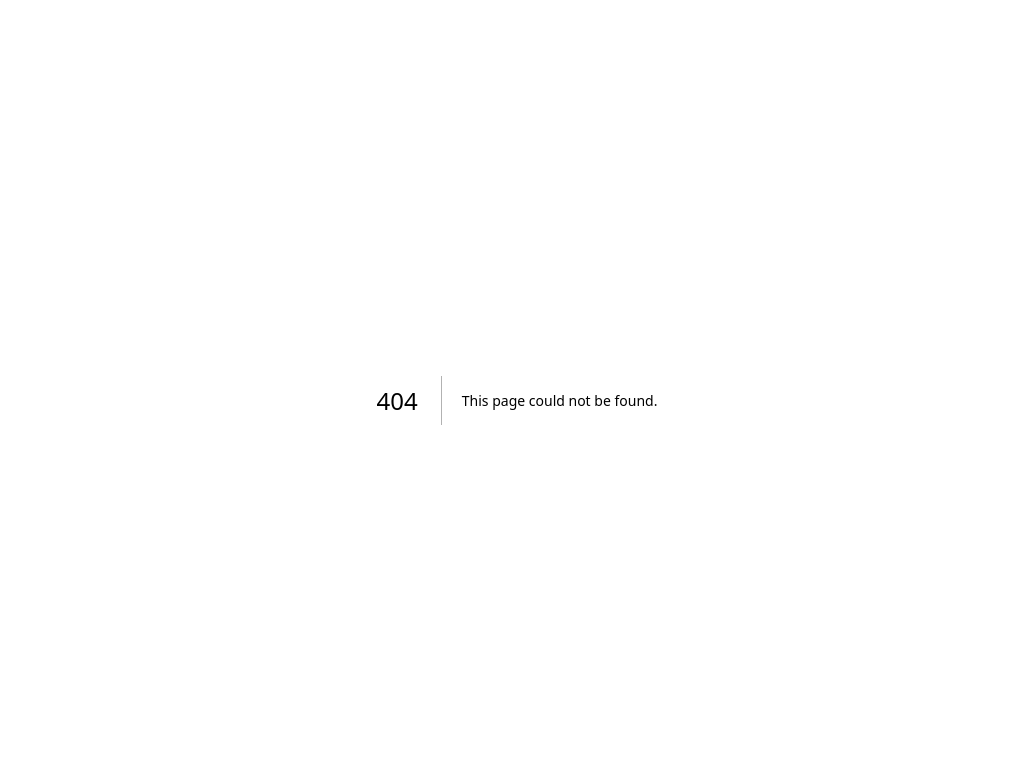
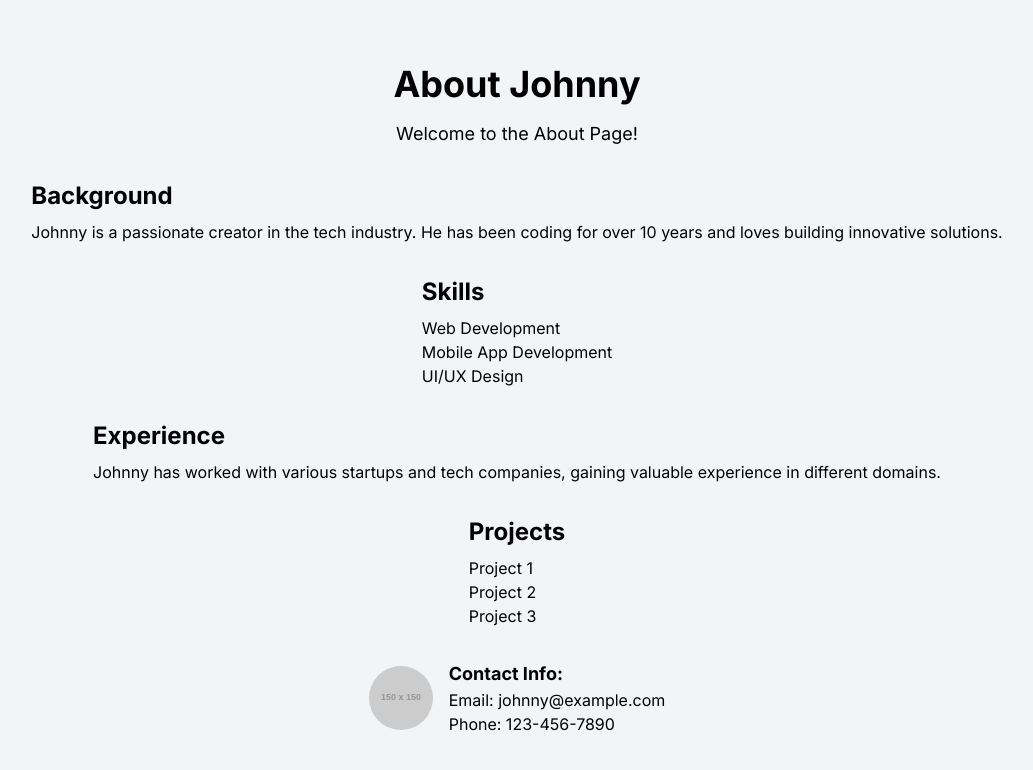
Before and after one commit to JSsquare/johnny-quest, a Next.js app: page /about in a window 1280 px wide. Before the commit this address had no page. Shown: the top 770 px of the page, without its empty margins (123-1156 px from the left). Built offline with nearby package versions, Linux system fonts and the light colour scheme.

Commit message:
First commit for johnny quest

```diff
--- /dev/null
+++ b/app/about/page.tsx
@@ -0,0 +1,59 @@
+import React from 'react'
+
+const AboutPage: React.FC = () => {
+  return (
+    <div className="h-screen bg-gray-100 flex flex-col items-center justify-center">
+      <h1 className="text-4xl font-bold mb-4">About Johnny</h1>
+      <p className="text-lg mb-8">Welcome to the About Page!</p>
+
+      <section className="mb-8">
+        <h2 className="text-2xl font-bold mb-2">Background</h2>
+        <p>
+          Johnny is a passionate creator in the tech industry. He has been
+          coding for over 10 years and loves building innovative solutions.
+        </p>
+      </section>
+
+      <section className="mb-8">
+        <h2 className="text-2xl font-bold mb-2">Skills</h2>
+        <ul>
+          <li>Web Development</li>
+          <li>Mobile App Development</li>
+          <li>UI/UX Design</li>
+        </ul>
+      </section>
+
+      <section className="mb-8">
+        <h2 className="text-2xl font-bold mb-2">Experience</h2>
+        <p>
+          Johnny has worked with various startups and tech companies, gaining
+          valuable experience in different domains.
+        </p>
+      </section>
+
+      <section className="mb-8">
+        <h2 className="text-2xl font-bold mb-2">Projects</h2>
+        <ul>
+          <li>Project 1</li>
+          <li>Project 2</li>
+          <li>Project 3</li>
+        </ul>
+      </section>
+
+      <div className="flex items-center">
+        <img
+          src="https://via.placeholder.com/150"
+          alt="Profile Picture"
+          className="rounded-full w-16 h-16 mr-4"
+        />
+        <div>
+          <p className="text-lg font-bold">Contact Info:</p>
+          <p>Email: johnny@example.com</p>
+          <p>Phone: 123-456-7890</p>
+        </div>
+      </div>
+    </div>
+  )
+}
+
+export default AboutPage
--- /dev/null
+++ b/app/components/ChatContainer.tsx
@@ -0,0 +1,43 @@
+'use client'
+import { SyntheticEvent, useState } from 'react'
+
+const ChatContainer = () => {
+  const [inputText, setInputText] = useState('')
+  const [chatHistory, setChatHistory] = useState<string[]>([])
+
+  const handleSubmit = (e: SyntheticEvent) => {
+    e.preventDefault()
+    setChatHistory((prevChatHistory) => [...prevChatHistory, inputText])
+    setInputText('')
+  }
+
+  return (
+    <div className="p-4 bg-gray-200 rounded-md h-screen w-screen">
+      <div className="flex flex-col items-end">
+        {chatHistory.map((message, index) => (
+          <div key={index} className="bg-white p-4 rounded-md shadow-md">
+            <p className="text-lg">{message}</p>
+          </div>
+        ))}
+
+        <div className="mt-4 absolute bottom-0 ">
+          <input
+            className="px-4 py-2 border border-gray-300 rounded-md"
+            type="text"
+            placeholder="Type your message..."
+            value={inputText}
+            onChange={(e) => setInputText(e.target.value)}
+          />
+          <button
+            className="mt-2 px-4 py-2 bg-blue-500 text-white rounded-md"
+            onClick={(e) => handleSubmit(e)}
+          >
+            Submit
+          </button>
+        </div>
+      </div>
+    </div>
+  )
+}
+
+export default ChatContainer
--- a/app/globals.css
+++ b/app/globals.css
@@ -1,6 +1,12 @@
 @tailwind base;
 @tailwind components;
 @tailwind utilities;
+
+@layer components {
+  .city-pill {
+    @apply fixed left-0 top-0 flex w-full justify-center border-b border-gray-300 bg-gradient-to-b from-zinc-200 pb-6 pt-8 backdrop-blur-2xl dark:border-neutral-800 dark:bg-zinc-800/30 dark:from-inherit lg:static lg:w-auto lg:rounded-xl lg:border lg:bg-gray-200 lg:p-4 lg:dark:bg-zinc-800/30;
+  }
+}
 
 :root {
   --foreground-rgb: 0, 0, 0;
--- a/app/page.tsx
+++ b/app/page.tsx
@@ -1,112 +1,36 @@
-import Image from 'next/image'
+import Link from 'next/link'
+import ChatContainer from './components/ChatContainer'
 
 export default function Home() {
   return (
     <main className="flex min-h-screen flex-col items-center justify-between p-24">
-      <div className="z-10 max-w-5xl w-full items-center justify-between font-mono text-sm lg:flex">
-        <p className="fixed left-0 top-0 flex w-full justify-center border-b border-gray-300 bg-gradient-to-b from-zinc-200 pb-6 pt-8 backdrop-blur-2xl dark:border-neutral-800 dark:bg-zinc-800/30 dark:from-inherit lg:static lg:w-auto  lg:rounded-xl lg:border lg:bg-gray-200 lg:p-4 lg:dark:bg-zinc-800/30">
-          Get started by editing&nbsp;
-          <code className="font-mono font-bold">app/page.tsx</code>
+      <div className="z-10 max-w-5xl w-full items-center font-bold justify-between font-mono lg:flex text-xs">
+        <Link
+          href="/about"
+          className="fixed top-5 left-5 flex justify-center items-center w-24 h-24 bg-yellow-500 text-white rounded-full shadow-lg"
+        >
+          About Johnny
+        </Link>
+
+        <p className="city-pill">
+          <code className="font-mono font-bold">San Francisco</code>
         </p>
-        <div className="fixed bottom-0 left-0 flex h-48 w-full items-end justify-center bg-gradient-to-t from-white via-white dark:from-black dark:via-black lg:static lg:h-auto lg:w-auto lg:bg-none">
-          <a
-            className="pointer-events-none flex place-items-center gap-2 p-8 lg:pointer-events-auto lg:p-0"
-            href="https://vercel.com?utm_source=create-next-app&utm_medium=appdir-template&utm_campaign=create-next-app"
-            target="_blank"
-            rel="noopener noreferrer"
-          >
-            By{' '}
-            <Image
-              src="/vercel.svg"
-              alt="Vercel Logo"
-              className="dark:invert"
-              width={100}
-              height={24}
-              priority
-            />
-          </a>
-        </div>
+        <p className="city-pill">
+          <code className="font-mono font-bold">New York City</code>
+        </p>
+        <p className="city-pill">
+          <code className="font-mono font-bold">Arizona</code>
+        </p>
+        <p className="city-pill">
+          <code className="font-mono font-bold">Kochi, Kerala</code>
+        </p>
+        <p className="city-pill">
+          <code className="font-mono font-bold">Pune, India</code>
+        </p>
       </div>
 
-      <div className="relative flex place-items-center before:absolute before:h-[300px] before:w-[480px] before:-translate-x-1/2 before:rounded-full before:bg-gradient-radial before:from-white before:to-transparent before:blur-2xl before:content-[''] after:absolute after:-z-20 after:h-[180px] after:w-[240px] after:translate-x-1/3 after:bg-gradient-conic after:from-sky-200 after:via-blue-200 after:blur-2xl after:content-[''] before:dark:bg-gradient-to-br before:dark:from-transparent before:dark:to-blue-700 before:dark:opacity-10 after:dark:from-sky-900 after:dark:via-[#0141ff] after:dark:opacity-40 before:lg:h-[360px] z-[-1]">
-        <Image
-          className="relative dark:drop-shadow-[0_0_0.3rem_#ffffff70] dark:invert"
-          src="/next.svg"
-          alt="Next.js Logo"
-          width={180}
-          height={37}
-          priority
-        />
-      </div>
-
-      <div className="mb-32 grid text-center lg:max-w-5xl lg:w-full lg:mb-0 lg:grid-cols-4 lg:text-left">
-        <a
-          href="https://nextjs.org/docs?utm_source=create-next-app&utm_medium=appdir-template&utm_campaign=create-next-app"
-          className="group rounded-lg border border-transparent px-5 py-4 transition-colors hover:border-gray-300 hover:bg-gray-100 hover:dark:border-neutral-700 hover:dark:bg-neutral-800/30"
-          target="_blank"
-          rel="noopener noreferrer"
-        >
-          <h2 className={`mb-3 text-2xl font-semibold`}>
-            Docs{' '}
-            <span className="inline-block transition-transform group-hover:translate-x-1 motion-reduce:transform-none">
-              -&gt;
-            </span>
-          </h2>
-          <p className={`m-0 max-w-[30ch] text-sm opacity-50`}>
-            Find in-depth information about Next.js features and API.
-          </p>
-        </a>
-
-        <a
-          href="https://nextjs.org/learn?utm_source=create-next-app&utm_medium=appdir-template-tw&utm_campaign=create-next-app"
-          className="group rounded-lg border border-transparent px-5 py-4 transition-colors hover:border-gray-300 hover:bg-gray-100 hover:dark:border-neutral-700 hover:dark:bg-neutral-800/30"
-          target="_blank"
-          rel="noopener noreferrer"
-        >
-          <h2 className={`mb-3 text-2xl font-semibold`}>
-            Learn{' '}
-            <span className="inline-block transition-transform group-hover:translate-x-1 motion-reduce:transform-none">
-              -&gt;
-            </span>
-          </h2>
-          <p className={`m-0 max-w-[30ch] text-sm opacity-50`}>
-            Learn about Next.js in an interactive course with&nbsp;quizzes!
-          </p>
-        </a>
-
-        <a
-          href="https://vercel.com/templates?framework=next.js&utm_source=create-next-app&utm_medium=appdir-template&utm_campaign=create-next-app"
-          className="group rounded-lg border border-transparent px-5 py-4 transition-colors hover:border-gray-300 hover:bg-gray-100 hover:dark:border-neutral-700 hover:dark:bg-neutral-800/30"
-          target="_blank"
-          rel="noopener noreferrer"
-        >
-          <h2 className={`mb-3 text-2xl font-semibold`}>
-            Templates{' '}
-            <span className="inline-block transition-transform group-hover:translate-x-1 motion-reduce:transform-none">
-              -&gt;
-            </span>
-          </h2>
-          <p className={`m-0 max-w-[30ch] text-sm opacity-50`}>
-            Explore starter templates for Next.js.
-          </p>
-        </a>
-
-        <a
-          href="https://vercel.com/new?utm_source=create-next-app&utm_medium=appdir-template&utm_campaign=create-next-app"
-          className="group rounded-lg border border-transparent px-5 py-4 transition-colors hover:border-gray-300 hover:bg-gray-100 hover:dark:border-neutral-700 hover:dark:bg-neutral-800/30"
-          target="_blank"
-          rel="noopener noreferrer"
-        >
-          <h2 className={`mb-3 text-2xl font-semibold`}>
-            Deploy{' '}
-            <span className="inline-block transition-transform group-hover:translate-x-1 motion-reduce:transform-none">
-              -&gt;
-            </span>
-          </h2>
-          <p className={`m-0 max-w-[30ch] text-sm opacity-50`}>
-            Instantly deploy your Next.js site to a shareable URL with Vercel.
-          </p>
-        </a>
+      <div className="">
+        <ChatContainer />
       </div>
     </main>
   )
```
Also changed, not shown: package.json (+8 -6 lines), 2 other files (tests, documents, lock files or other folders).
